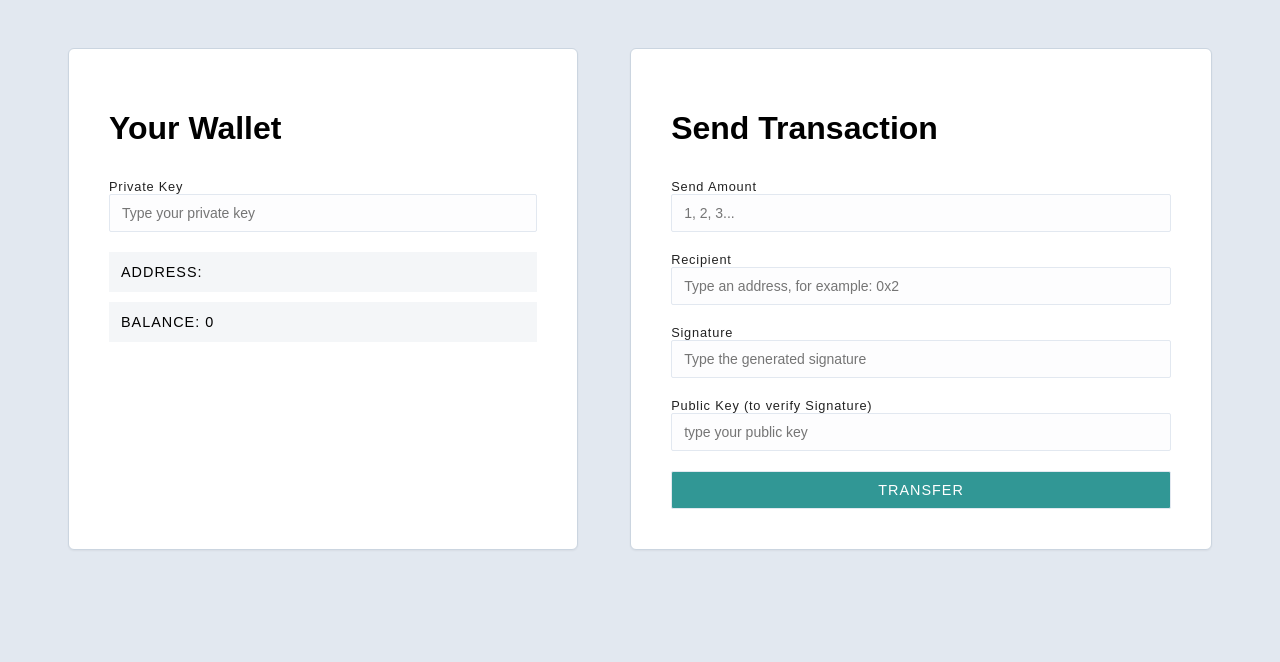
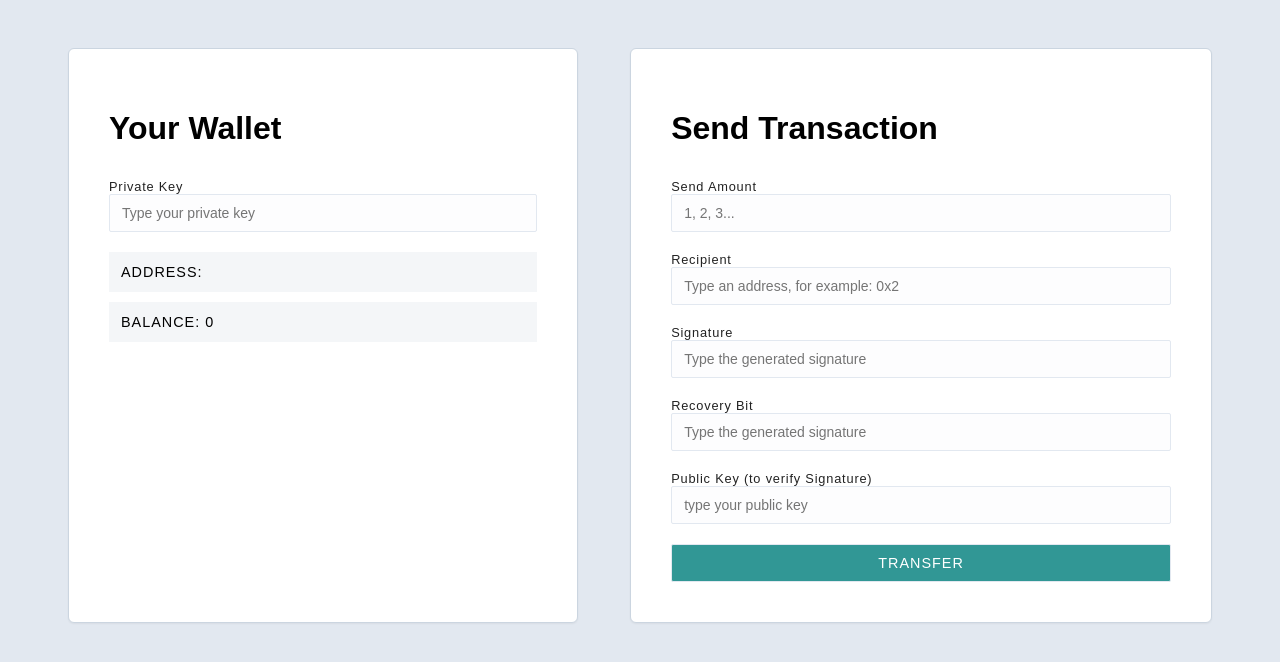
Before and after one commit to AkshatK1/Ethereum-Developer-Bootcamp, a React (Vite) app in the folder week 1 project/ecdsa-node/client/: page / in a window 1280 px wide. Shown: the top 662 px of the page. Built offline with nearby package versions, Linux system fonts and the light colour scheme.

Commit message:
using older version of sign and recoveryKey method

```diff
--- a/week 1 project/ecdsa-node/client/src/App.jsx
+++ b/week 1 project/ecdsa-node/client/src/App.jsx
@@ -7,6 +7,9 @@ function App() {
   const [balance, setBalance] = useState(0);
   const [address, setAddress] = useState("");
   const [privateKey, setPrivateKey] = useState("");
+  const [signature, setSignature] = useState("");
+  const [recoveryBit, setRecoveryBit] = useState("");
+  const [publicKey, setPublicKey] = useState("");
 
   return (
     <div className="app">
@@ -18,7 +21,13 @@ function App() {
         address={address}
         setAddress={setAddress}
       />
-      <Transfer setBalance={setBalance} address={address} />
+      <Transfer setBalance={setBalance} address={address}
+        signatureR={signature}
+        recoveryBit={recoveryBit}
+        publicKey={publicKey}
+        setSignature={setSignature}
+        setRecoveryBit={setRecoveryBit}
+        setPublicKey={setPublicKey} />
     </div>
   );
 }
--- a/week 1 project/ecdsa-node/client/src/Transfer.jsx
+++ b/week 1 project/ecdsa-node/client/src/Transfer.jsx
@@ -4,12 +4,17 @@ import server from "./server";
 function Transfer({ address, setBalance }) {
   const [sendAmount, setSendAmount] = useState("");
   const [recipient, setRecipient] = useState("");
+  const [signature, setSignature] = useState("");
+  const [recoveryBit, setRecoveryBit] = useState("");
+  const [publicKey, setPublicKey] = useState("");
 
   const setValue = (setter) => (evt) => setter(evt.target.value);
 
   async function transfer(evt) {
     evt.preventDefault();
-
+    setSignature(signature);
+    setRecoveryBit(recoveryBit);
+    setPublicKey(publicKey);
     try {
       const {
         data: { balance },
@@ -17,6 +22,9 @@ function Transfer({ address, setBalance }) {
         sender: address,
         amount: parseInt(sendAmount),
         recipient,
+        signature,
+        recoveryBit,
+        publicKey
       });
       setBalance(balance);
     } catch (ex) {
@@ -50,8 +58,17 @@ function Transfer({ address, setBalance }) {
         Signature
         <input
           placeholder="Type the generated signature"
-          value={recipient}
-          onChange={setValue(setRecipient)}
+          value={signature}
+          onChange={setValue(setSignature)}
+        ></input>
+      </label>
+
+      <label>
+        Recovery Bit
+        <input
+          placeholder="Type the generated signature"
+          value={recoveryBit}
+          onChange={setValue(setRecoveryBit)}
         ></input>
       </label>
 
@@ -59,8 +76,8 @@ function Transfer({ address, setBalance }) {
         Public Key (to verify Signature)
         <input
           placeholder="type your public key"
-          value={recipient}
-          onChange={setValue(setRecipient)}
+          value={publicKey}
+          onChange={setValue(setPublicKey)}
         ></input>
       </label>
 
```
Also changed, not shown: 2 other files (tests, documents, lock files or other folders).
